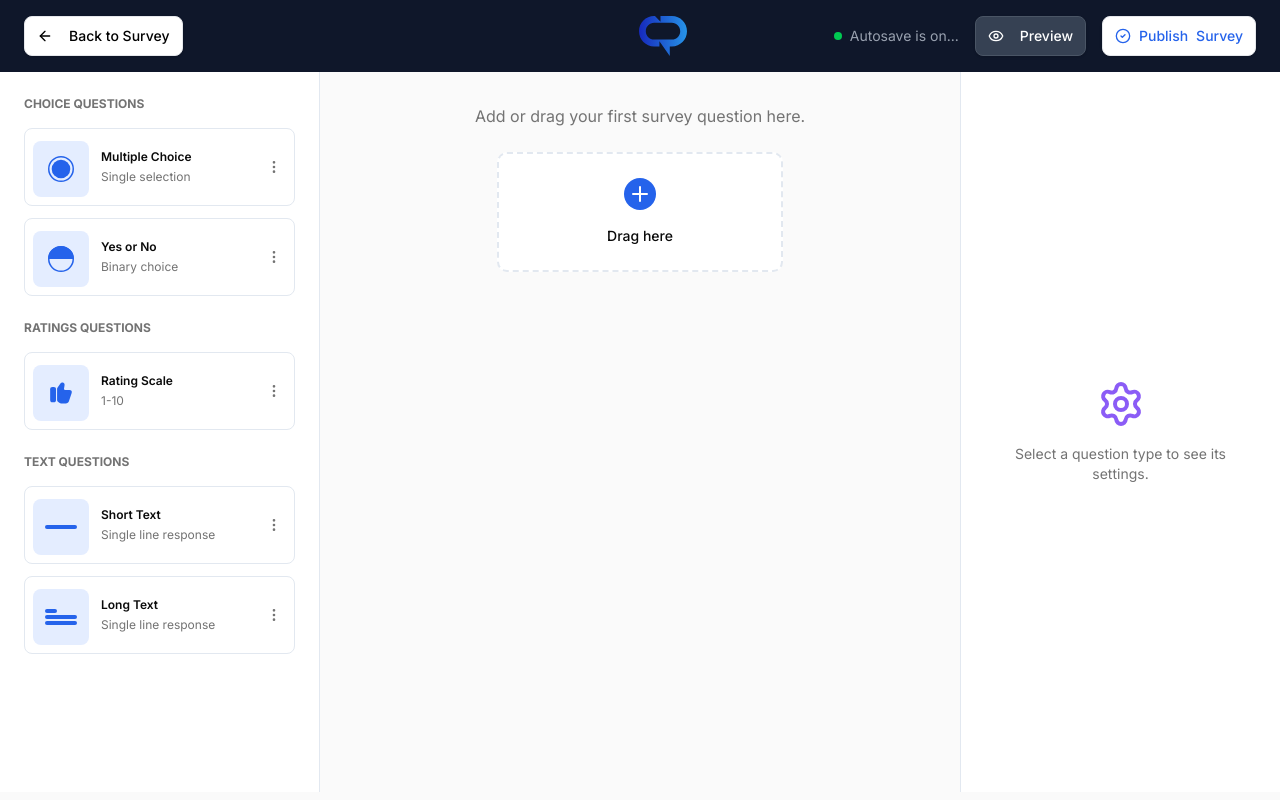
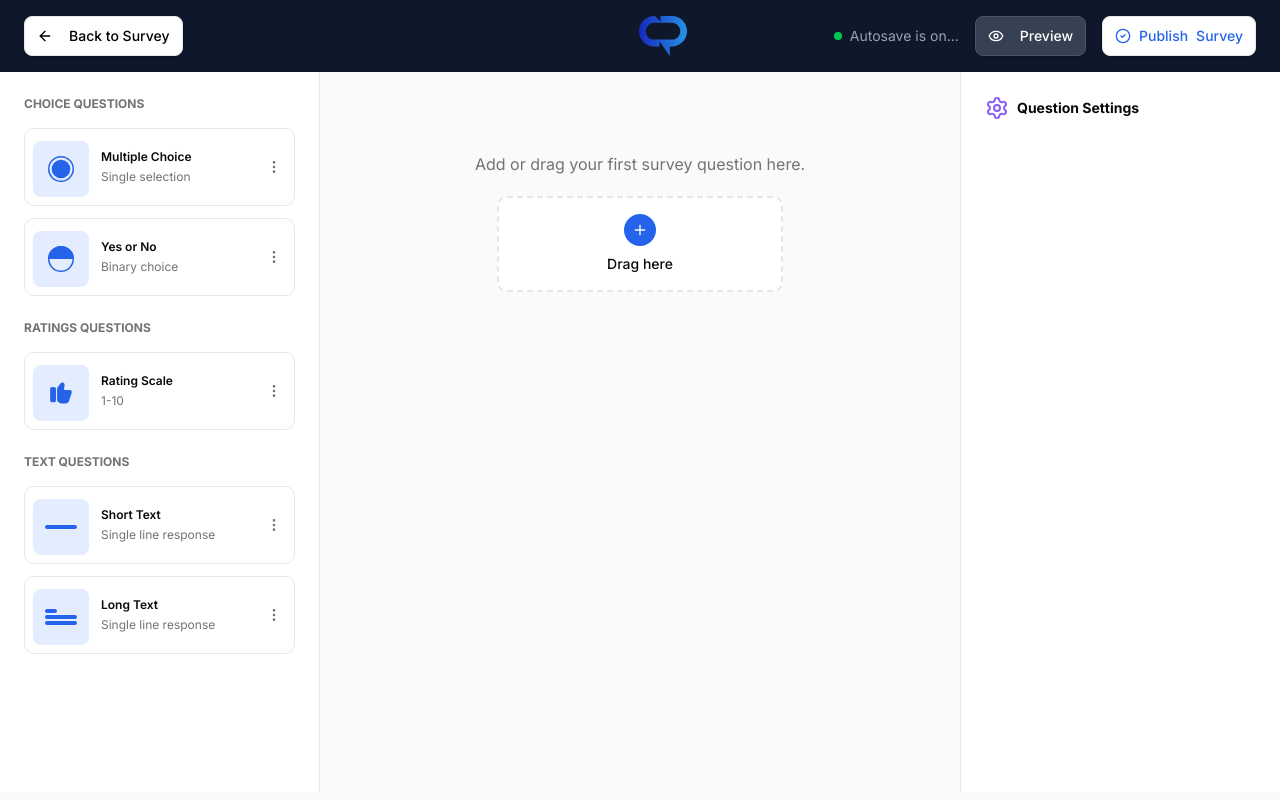
Before and after one commit to adaji025/askmi-next, a Next.js app: page /create-survey in a window 1280 px wide. Built offline with nearby package versions, Linux system fonts and the light colour scheme.

Commit message:
refactore create survey components

```diff
--- a/src/app/create-survey/page.tsx
+++ b/src/app/create-survey/page.tsx
@@ -21,7 +21,9 @@ import {
   YesNoSVG,
 } from "@/components/core/dashboard/svg";
 import QuestionCard from "@/components/core/dashboard/surveys/question-card";
-import Empty from "@/components/core/dashboard/surveys/empty";
+import EmptyQuestions from "@/components/core/dashboard/surveys/empty-question";
+import EmptySettings from "@/components/core/dashboard/surveys/empty-settings";
+import FilledSettings from "@/components/core/dashboard/surveys/filled-settings";
 
 interface QuestionType {
   id: string;
@@ -144,20 +146,14 @@ export default function CreateSurvey() {
       {/* Center Canvas - Survey Builder */}
       <div className="flex-1 p-8 overflow-y-auto">
         <div className="max-w-2xl mx-auto">
-          <Empty />
+          <EmptyQuestions />
         </div>
       </div>
 
       {/* Right Sidebar - Question Settings */}
       <div className="w-80 bg-white border-l border-[#E2E8F0] p-6 overflow-y-auto">
-        <div className="flex flex-col items-center justify-center h-full">
-          <div className="text-center">
-            <Settings className="h-12 w-12 text-[#8B5CF6] mx-auto mb-4" />
-            <p className="text-sm text-muted-foreground">
-              Select a question type to see its settings.
-            </p>
-          </div>
-        </div>
+        <FilledSettings />
+        {/* <EmptySettings /> */}
       </div>
     </div>
   );
--- /dev/null
+++ b/src/components/core/dashboard/surveys/empty-question.tsx
@@ -0,0 +1,21 @@
+import { Plus } from "lucide-react";
+
+const EmptyQuestions = () => {
+  return (
+    <div className="text-center mt-12 mb-8">
+      <p className="text-base text-muted-foreground mb-5">
+        Add or drag your first survey question here.
+      </p>
+      <div className="border-2 border-dashed border-[#E2E8F0] rounded-lg p-4 bg-white max-w-71.5 mx-auto">
+        <div className="flex flex-col items-center justify-center gap-2">
+          <div className="h-8 w-8 rounded-full bg-[#2563EB] flex items-center justify-center">
+            <Plus className="h-4 w-4 text-white" />
+          </div>
+          <p className="text-sm font-medium text-foreground">Drag here</p>
+        </div>
+      </div>
+    </div>
+  );
+};
+
+export default EmptyQuestions;
--- /dev/null
+++ b/src/components/core/dashboard/surveys/empty-settings.tsx
@@ -0,0 +1,16 @@
+import { Settings } from "lucide-react";
+
+const EmptySettings = () => {
+  return (
+    <div className="flex flex-col items-center justify-center h-full">
+      <div className="text-center">
+        <Settings className="h-12 w-12 text-[#8B5CF6] mx-auto mb-4" />
+        <p className="text-sm text-muted-foreground">
+          Select a question type to see its settings.
+        </p>
+      </div>
+    </div>
+  );
+};
+
+export default EmptySettings;
--- a/src/components/core/dashboard/surveys/empty.tsx
+++ /dev/null
@@ -1,21 +0,0 @@
-import { Plus } from "lucide-react";
-
-const Empty = () => {
-  return (
-    <div className="text-center mb-8">
-      <p className="text-base text-muted-foreground mb-6">
-        Add or drag your first survey question here.
-      </p>
-      <div className="border-2 border-dashed border-[#E2E8F0] rounded-lg p-6 bg-white max-w-71.5 mx-auto">
-        <div className="flex flex-col items-center justify-center gap-4">
-          <div className="h-8 w-8 rounded-full bg-[#2563EB] flex items-center justify-center">
-            <Plus className="h-6 w-6 text-white" />
-          </div>
-          <p className="text-sm font-medium text-foreground">Drag here</p>
-        </div>
-      </div>
-    </div>
-  );
-};
-
-export default Empty;
--- /dev/null
+++ b/src/components/core/dashboard/surveys/filled-question.tsx
@@ -0,0 +1,11 @@
+import React from 'react'
+
+const FilledQuestion = () => {
+  return (
+    <div>
+
+    </div>
+  )
+}
+
+export default FilledQuestion
--- /dev/null
+++ b/src/components/core/dashboard/surveys/filled-settings.tsx
@@ -0,0 +1,15 @@
+import { Settings } from "lucide-react";
+import React from "react";
+
+const FilledSettings = () => {
+  return (
+    <div>
+      <div className="flex items-center gap-2">
+        <Settings className="h-6 w-6 text-[#8B5CF6]" />
+        <div className="text-sm font-bold">Question Settings</div>
+      </div>
+    </div>
+  );
+};
+
+export default FilledSettings;
--- a/src/components/core/dashboard/surveys/question-card.tsx
+++ b/src/components/core/dashboard/surveys/question-card.tsx
@@ -18,7 +18,7 @@ const QuestionCard = ({ question, onSelect }: QuestionCardProps) => {
 
   return (
     <Card
-      className="p-2 cursor-pointer shadow-none hover:shadow-md transition-shadow border border-[#E2E8F0] rounded-md"
+      className="p-2 cursor-pointer shadow-none hover:border-[#2563EB] transition-all border border-[#E2E8F0] rounded-lg"
       onClick={() => onSelect(question.id)}
     >
       <div className="flex items-center justify-between">
```
